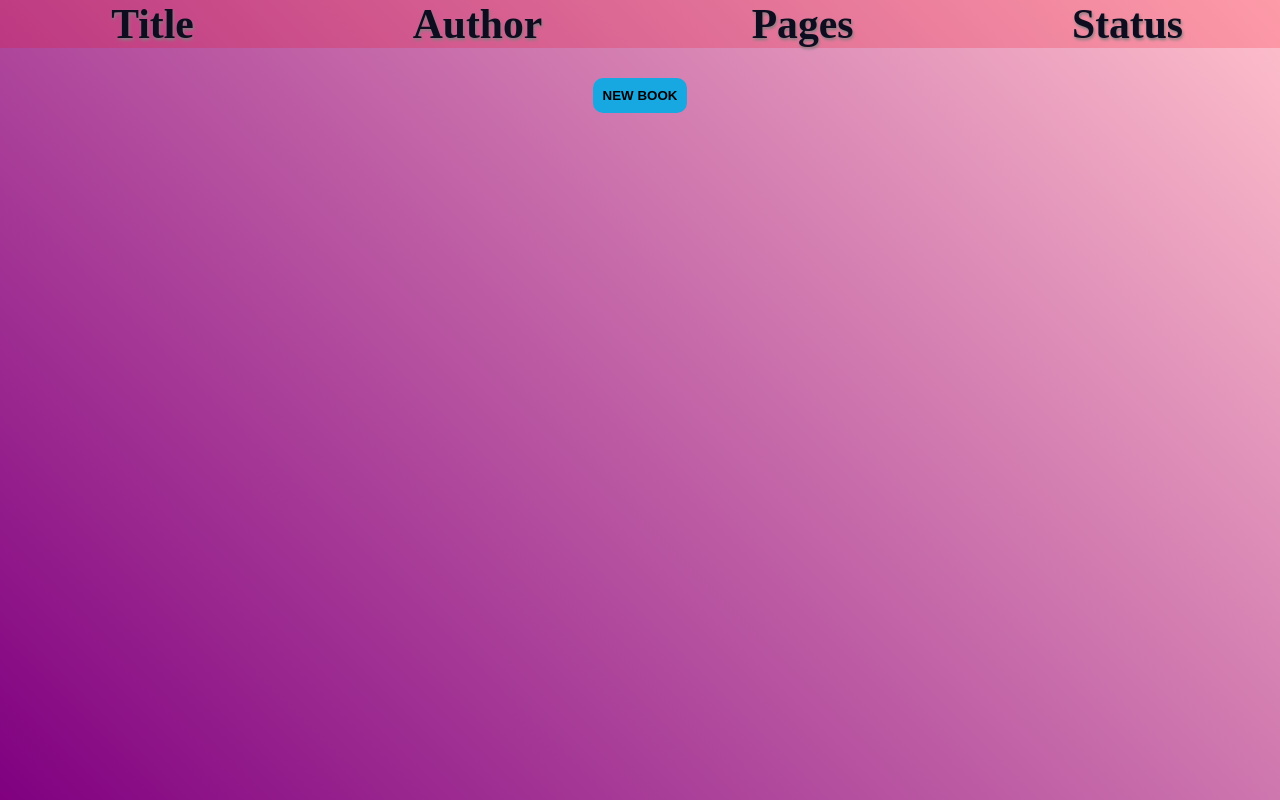
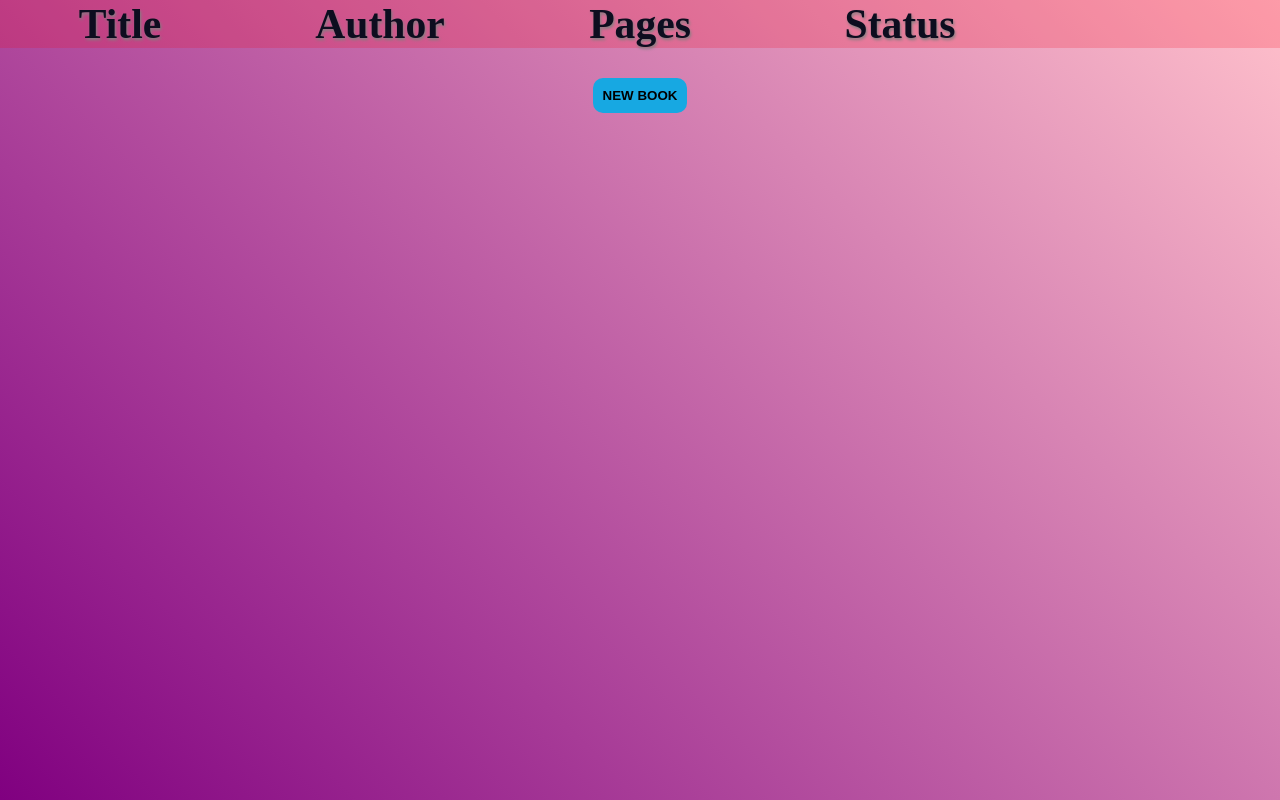
Before and after one commit to Bennyjoez/book-library, a plain HTML site: page index.html in a window 1280 px wide. Drawn offline with Linux system fonts and the light colour scheme.

Commit message:
Add a grid column to have five columns

```diff
--- a/styles.css
+++ b/styles.css
@@ -22,7 +22,7 @@ body {
 }
 .titles, .book-item {
     display: grid;
-    grid-template: 1fr / repeat(4, 1fr);
+    grid-template: 1fr / repeat(5, 1fr);
     gap: 20px;
     text-align: center;
     align-items: center;
```
